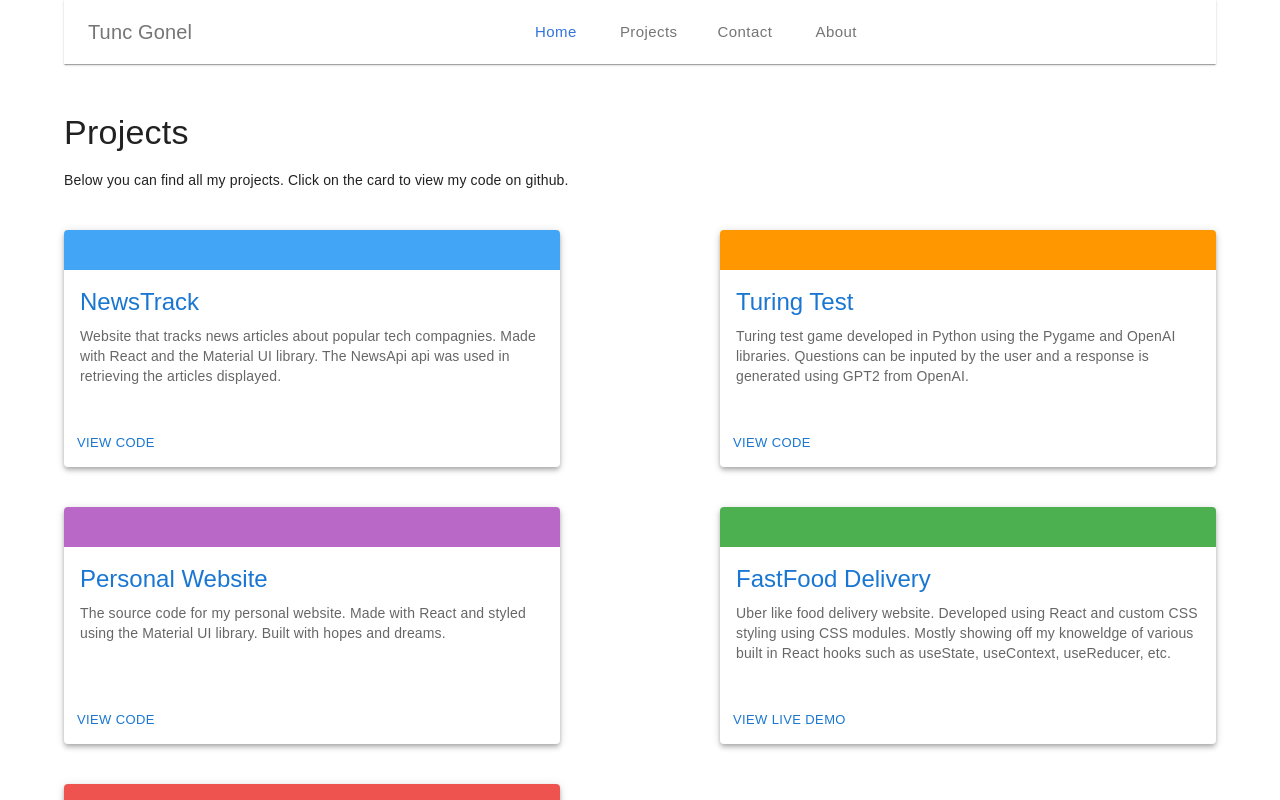
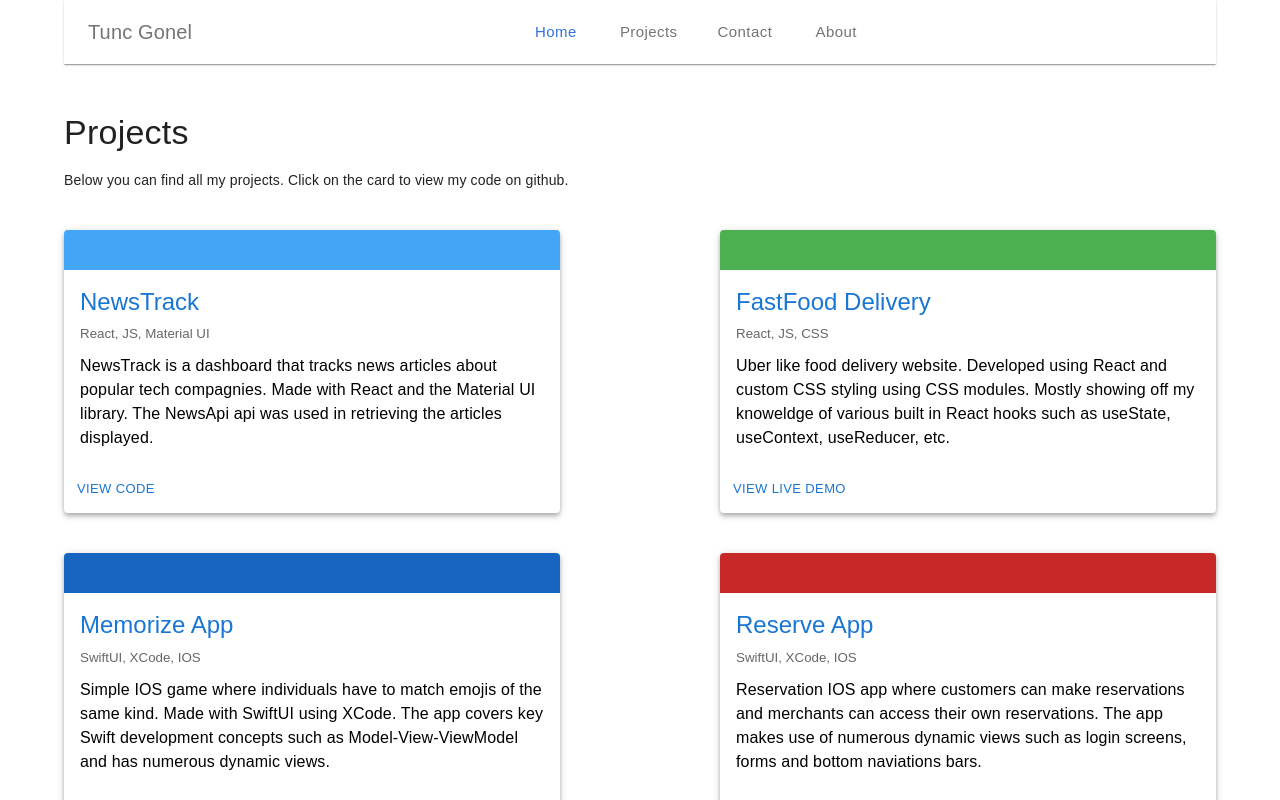
Before and after one commit to TuncG/tunc-gonel-website, a React (Create React App) app: page /projects in a window 1280 px wide. Shown: the top 800 px of the page. Built offline with nearby package versions, Linux system fonts and the light colour scheme.

Commit message:
Card and project changes with some extra minor edits

```diff
--- a/public/index.html
+++ b/public/index.html
@@ -7,6 +7,7 @@
     <meta name="theme-color" content="#000000" />
     <meta name="description" content="Tunc Gonel Personal Website" />
     <link rel="apple-touch-icon" href="%PUBLIC_URL%/logo192.png" />
+
     <!--
       manifest.json provides metadata used when your web app is installed on a
       user's mobile device or desktop. See https://developers.google.com/web/fundamentals/web-app-manifest/
--- a/src/components/Card.js
+++ b/src/components/Card.js
@@ -18,12 +18,31 @@ export default function MediaCard({ content }) {
               backgroundColor: content.color,
             }}
           ></Box>
+
           {/* Card main text and title */}
           <CardContent sx={{ minHeight: 150 }}>
             <Typography gutterBottom variant="h5" component="div">
               {content.title}
             </Typography>
-            <Typography variant="body2" color="text.secondary">
+
+            <Box
+              sx={{
+                height: 20,
+                width: 200,
+
+                borderRadius: 1,
+              }}
+            >
+              <Typography
+                sx={{ mb: 1.5 }}
+                variant="body3"
+                color="text.secondary"
+              >
+                {content.subtitle}
+              </Typography>
+            </Box>
+
+            <Typography mt={1} variant="body1" color="black">
               {content.main}
             </Typography>
           </CardContent>
--- a/src/pages/About.js
+++ b/src/pages/About.js
@@ -39,16 +39,16 @@ export default function About() {
         {/* Text Boxes */}
         <Box sx={{ maxWidth: 600, marginTop: 2 }}>
           <Typography variant="body1">
-            I'm a computer science student studying at the University of
-            Toronto. I have been programming since I was 16 years old and now
-            proficient with over 4 different programming languages. My strong
-            foundation in programming works perfectly with my underlying
-            philosophy to set goals, to keep on learning new concepts. Currently
-            developing in React and PHP/Node.js.
+            I'm a computer science and geographic information systems student
+            studying at the University of Toronto. I have been programming since
+            I was 16 years old and now proficient with over 4 different
+            programming languages. My strong foundation in programming works
+            perfectly with my underlying philosophy to set goals, to keep on
+            learning new concepts. Currently developing in React and SwiftUI.
           </Typography>{" "}
           <Typography sx={{ marginTop: 2 }} variant="body1">
             When I'm not programming or in school, I like to lift weights 5-6x
-            week and play drop in volleyball offered at my Univeristy. I also
+            week and play drop in volleyball offered at my univeristy. I also
             follow the world of Formula 1 pretty religiously (Go Vettel!) and I
             love cars in general. Which is why I'm apart of my school's{" "}
             <Links href="https://fsaeutoronto.ca/" underline="hover">
--- a/src/pages/Home.js
+++ b/src/pages/Home.js
@@ -34,14 +34,14 @@ export default function Home() {
         </Box>
       </Box>
       {/* Text  */}
-      <Box sx={{ mx: "auto", width: 500 }}>
+      <Box sx={{ mx: "auto", width: 600 }}>
         <Typography variant="h6" mt={1}>
-          Computer Science student at the Univeristy of Toronto
+          GIS & Computer Science student at the Univeristy of Toronto
         </Typography>
 
         <Typography mt={2} variant="body2">
           I enjoy making websites, apps and automation tools. Mostly, React &
-          PHP.
+          SwiftUI.
         </Typography>
       </Box>
 
--- a/src/pages/Projects.js
+++ b/src/pages/Projects.js
@@ -7,7 +7,8 @@ import Box from "@mui/material/Box";
 var content = {
   newstrack: {
     title: "NewsTrack",
-    main: "Website that tracks news articles about popular tech compagnies. Made with React and the Material UI library. The NewsApi api was used in retrieving the articles displayed.",
+    main: "NewsTrack is a dashboard that tracks news articles about popular tech compagnies. Made with React and the Material UI library. The NewsApi api was used in retrieving the articles displayed.",
+    subtitle: "React, JS, Material UI",
     color: "primary.light",
     link: "https://github.com/TuncG/NewsTrack",
     button: "View Code",
@@ -15,31 +16,54 @@ var content = {
   },
   tuncgonel: {
     title: "Personal Website",
-    main: "The source code for my personal website. Made with React and styled using the Material UI library. Built with hopes and dreams.",
+    main: "The source code for my personal website. Made with React and styled using the Material UI library. The website is hosted on Heroku.",
+    subtitle: "React, JS, Material UI",
     color: "secondary.light",
     link: "https://github.com/TuncG/tunc-gonel-website",
     button: "View Code",
     buttonlink: "https://github.com/TuncG/tunc-gonel-website",
   },
+  memorizeapp: {
+    title: "Memorize App",
+    main: "Simple IOS game where individuals have to match emojis of the same kind. Made with SwiftUI using XCode. The app covers key Swift development concepts such as Model-View-ViewModel and has numerous dynamic views.",
+    subtitle: "SwiftUI, XCode, IOS",
+    color: "primary.dark",
+    link: "https://github.com/TuncG/Memorize-app",
+    button: "View Code",
+    buttonlink: "https://github.com/TuncG/Memorize-app",
+  },
+  reserveapp: {
+    title: "Reserve App",
+    main: "Reservation IOS app where customers can make reservations and merchants can access their own reservations. The app makes use of numerous dynamic views such as login screens, forms and bottom naviations bars.",
+    subtitle: "SwiftUI, XCode, IOS",
+    color: "error.dark",
+    link: "https://github.com/TuncG/reserveUpApp",
+    button: "View Code",
+    buttonlink: "https://github.com/TuncG/reserveUpApp",
+  },
+  foodapp: {
+    title: "FastFood Delivery",
+    main: "Uber like food delivery website. Developed using React and custom CSS styling using CSS modules. Mostly showing off my knoweldge of various built in React hooks such as useState, useContext, useReducer, etc.",
+    subtitle: "React, JS, CSS",
+    color: "success.light",
+    link: "https://github.com/TuncG/Food-Order-WebReact",
+    button: "View Live Demo",
+    buttonlink: "https://tuncfastfood.herokuapp.com/",
+  },
   turingtest: {
     title: "Turing Test",
     main: "Turing test game developed in Python using the Pygame and OpenAI libraries. Questions can be inputed by the user and a response is generated using GPT2 from OpenAI.",
+    subtitle: "Python, GPT2, Pygame",
     color: "warning.light",
     link: "https://github.com/TuncG/Turing_Test_Game",
     button: "View Code",
     buttonlink: "https://github.com/TuncG/Turing_Test_Game",
   },
-  foodapp: {
-    title: "FastFood Delivery",
-    main: "Uber like food delivery website. Developed using React and custom CSS styling using CSS modules. Mostly showing off my knoweldge of various built in React hooks such as useState, useContext, useReducer, etc.",
-    color: "success.light",
-    link: "https://github.com/TuncG/Food-Order-WebReact",
-    button: "View Live Demo",
-    buttonlink: "https://tuncfastfood.herokuapp.com/",
-  },
+
   utfr: {
     title: "Univeristy of Toronto Formula Racing",
     main: "As a member of my univeristies formula SAE team I develop firmware for our race car. I mostly program in C/Arduino writing code for various microcontrollers. Unfortunately I can not provide a link to the code as we are currenlty using it for our current car !",
+    subtitle: "Arduino, C++, C",
     color: "error.light",
     link: "https://fsaeutoronto.ca/",
     button: "View UTFR Website",
@@ -63,14 +87,16 @@ export default function Projects() {
         {/* Left Coloumn */}
         <Box>
           <Card content={content.newstrack}></Card>
+          <Card content={content.memorizeapp}></Card>
           <Card content={content.tuncgonel}></Card>
           <Card content={content.utfr}></Card>
         </Box>
 
         {/* Right Coloumn */}
         <Box ml={20}>
+          <Card content={content.foodapp}></Card>
+          <Card content={content.reserveapp}></Card>
           <Card content={content.turingtest}></Card>
-          <Card content={content.foodapp}></Card>
         </Box>
       </Box>
     </Container>
```
